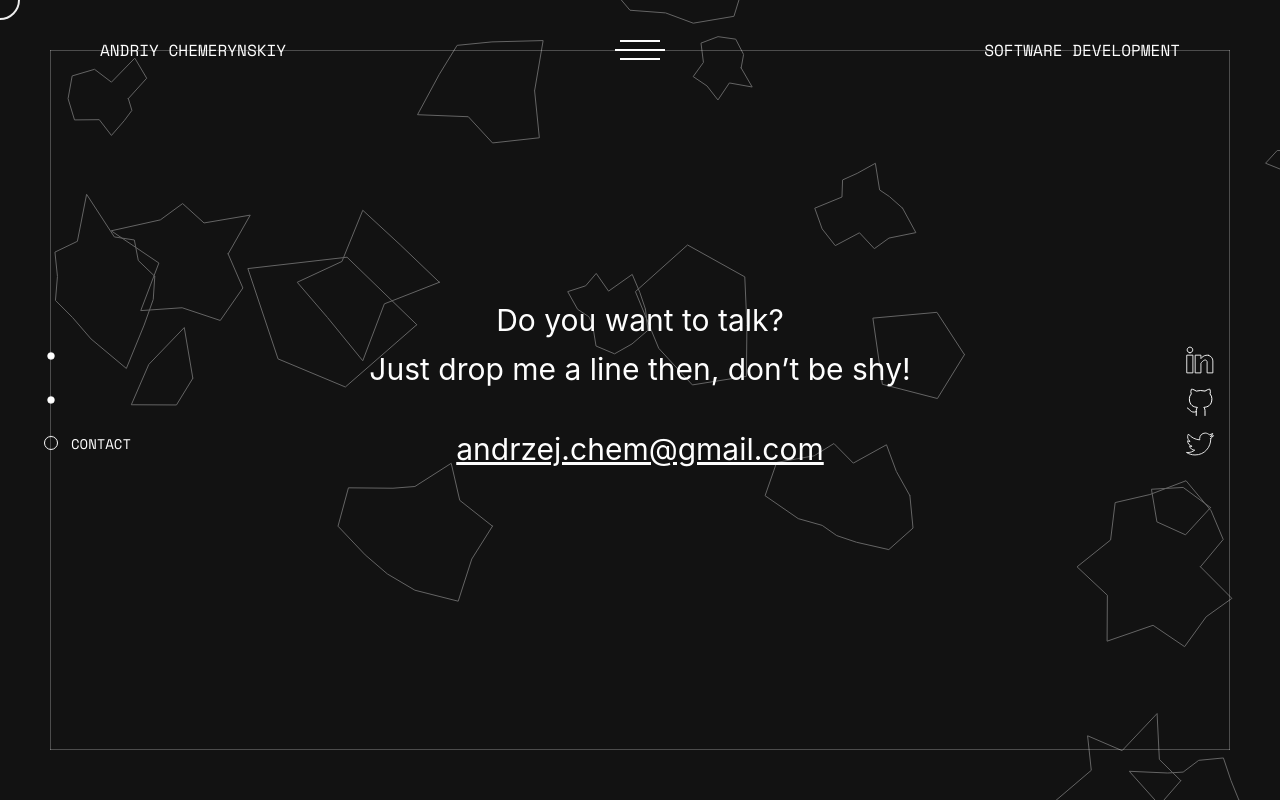
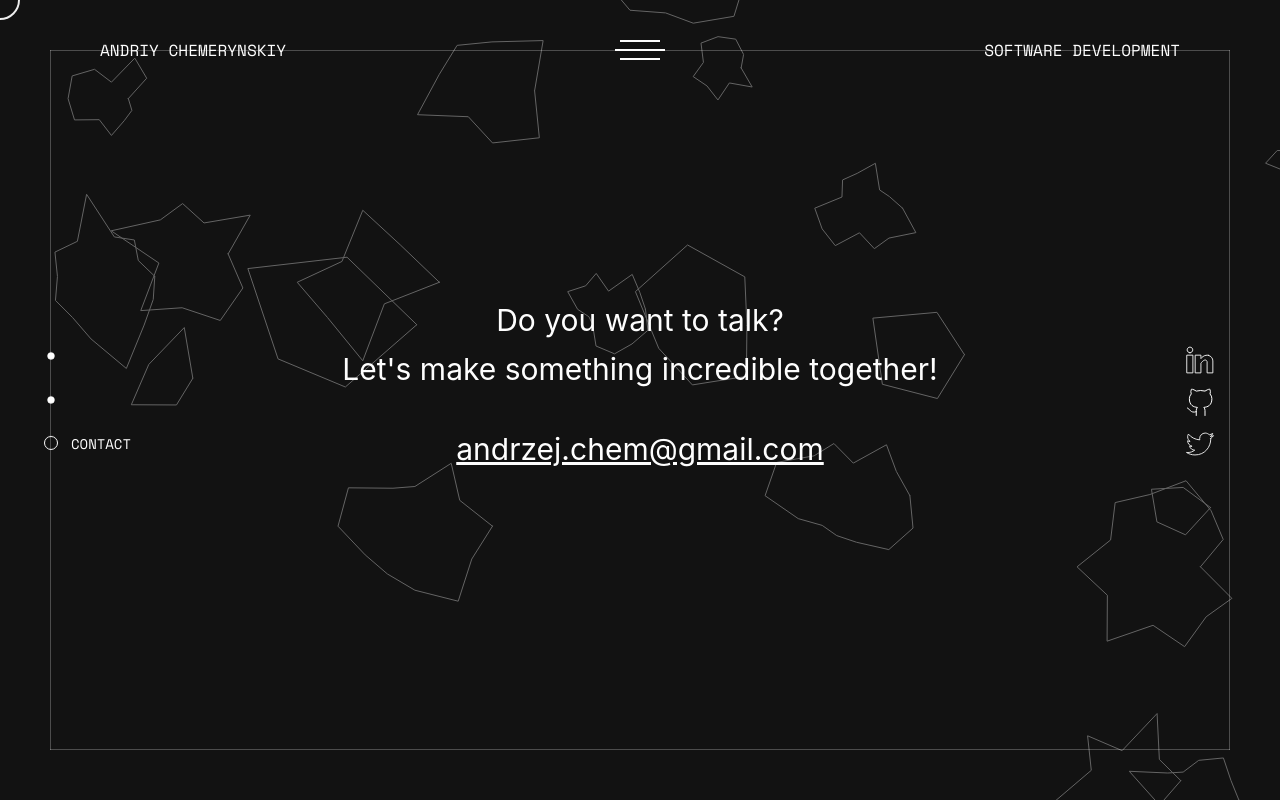
Before and after one commit to andrewchmr/personal-portfolio, a Next.js app: page /contact in a window 1280 px wide. Built offline with nearby package versions, Linux system fonts and the light colour scheme.

Commit message:
Update Contact page text

```diff
--- a/src/pages/contact.tsx
+++ b/src/pages/contact.tsx
@@ -1,5 +1,5 @@
 import React from "react";
-import {Layout} from "../components/Layout";
+import { Layout } from "../components/Layout";
 
 function Contact() {
     return (
@@ -17,7 +17,7 @@ function Contact() {
                 </ul>
             </div>
             <div>Do you want to talk?</div>
-            <div>Just drop me a line then, don’t be shy!</div>
+            <div>Let's make something incredible together!</div>
             <p><a href='mailto:andrzej.chem@gmail.com'>andrzej.chem@gmail.com</a></p>
         </Layout>
     )
```
